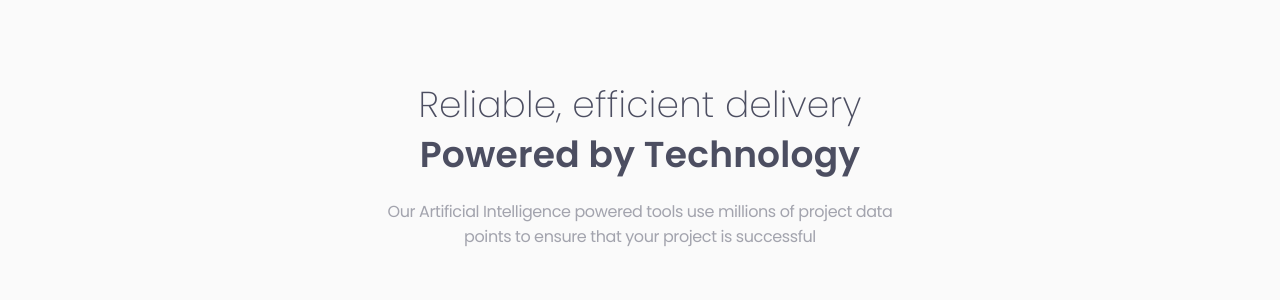
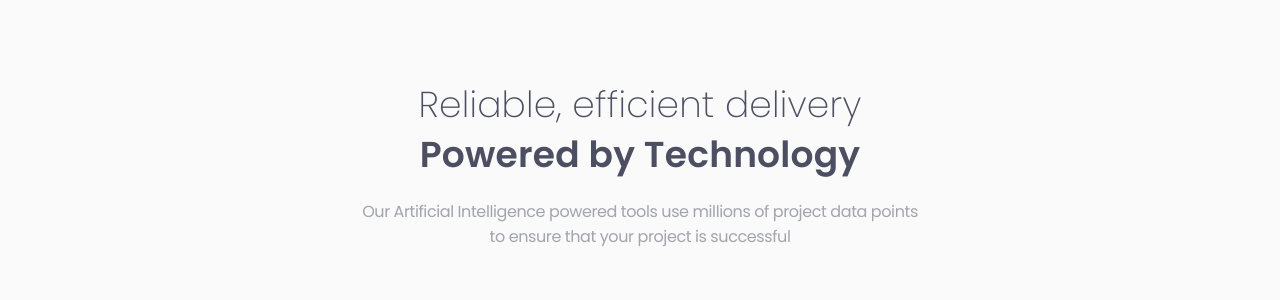
Before and after one commit to jeremymouzin/fem-6-four-card-feature-section, a plain HTML site: page index.html in a window 1280 px wide. Shown: the top 300 px of the page. Drawn offline with Linux system fonts and the light colour scheme.

Commit message:
Fix header width to match the designed tested against on the website, the picture given for desktop design in this repo is NOT the same as when you finish submitting online...

```diff
--- a/style.css
+++ b/style.css
@@ -186,7 +186,7 @@ h1 + p {
 
   header {
     margin-block-start: 8rem;
-    max-inline-size: 550px;
+    max-inline-size: 570px;
   }
 
   h1 {
```
